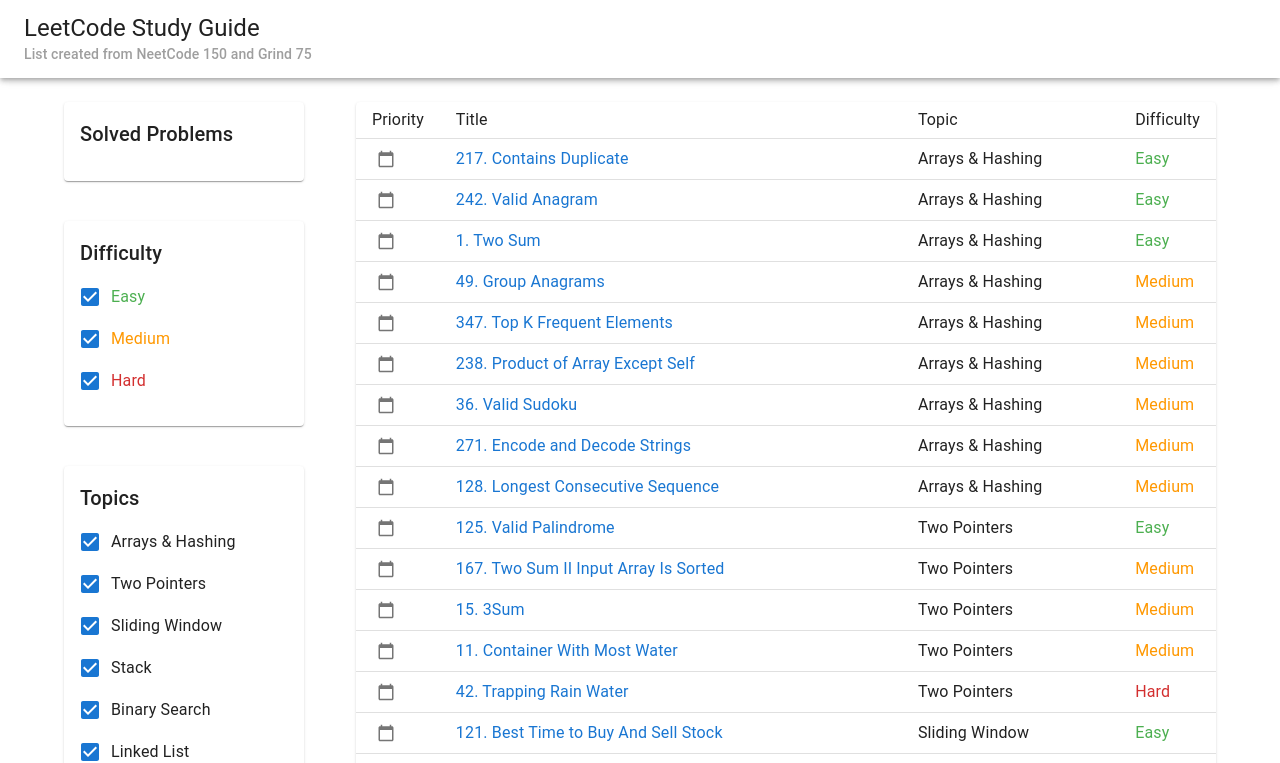
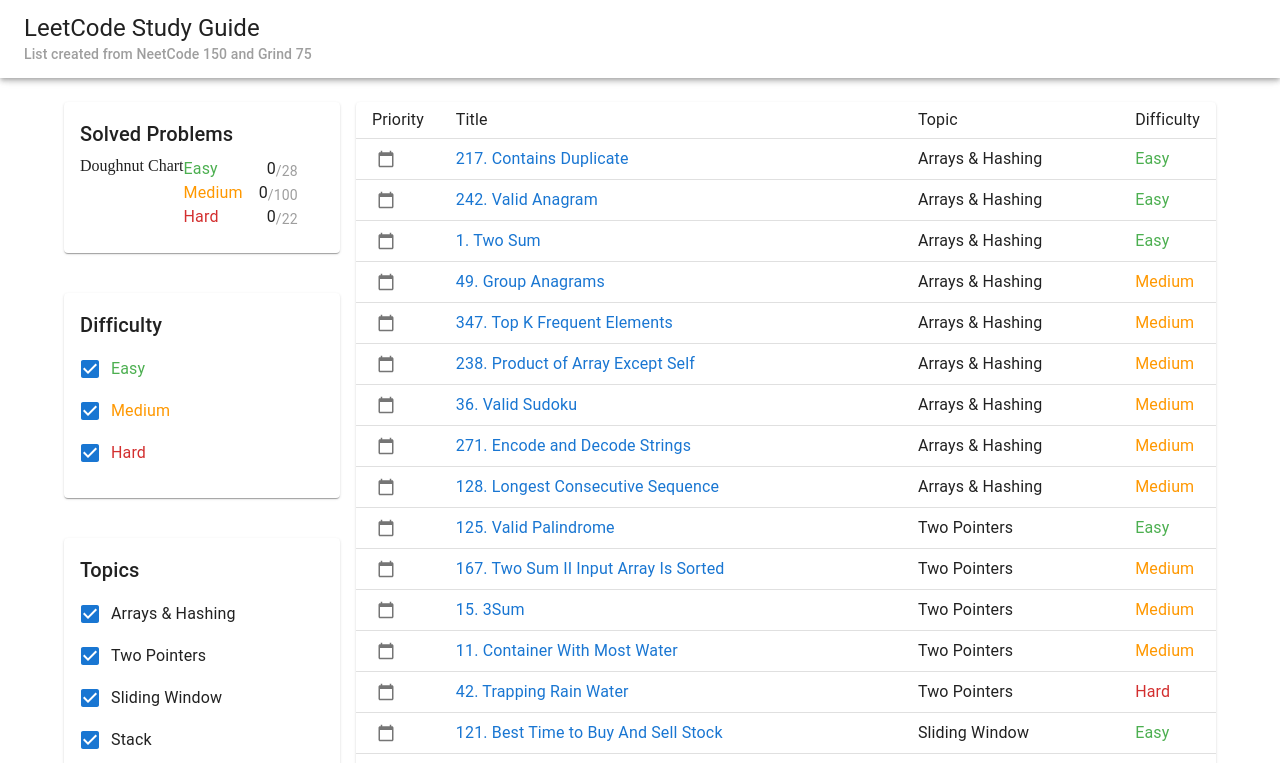
Before and after one commit to yamakenth/leetcode-study-guide, a React (Create React App) app: page / in a window 1280 px wide. Shown: the top 763 px of the page. Built offline with nearby package versions, Linux system fonts and the light colour scheme.

Commit message:
Add feature to display number of problems solved

```diff
--- a/src/App.tsx
+++ b/src/App.tsx
@@ -1,12 +1,13 @@
 import Table from "./components/Table";
 import Header from "./containers/Header";
-import Cards from "./containers/CardContainer";
+import CardContainer from "./containers/CardContainer";
 import { Container, Grid } from "@mui/material";
 import questionJSON from "./data/question-list.json";
 import Question, { Difficulty, Priority } from "./types/Question";
 import createQuestions from "./utils/createQuestions";
 import useLocalStorageState from "./hooks/useLocalStorageState";
 import createTopicList from "./utils/createTopicList";
+import calculateQuestionsSolved from "./utils/calculateQuestionsSovled";
 
 const initialQuestions = createQuestions(questionJSON);
 const initialDifficultyFilter: Difficulty[] = ["easy", "medium", "hard"];
@@ -50,12 +51,13 @@
       <Container sx={{ padding: "24px 0" }}>
         <Grid container spacing={2}>
           <Grid item xs={12} md={3}>
-            <Cards
+            <CardContainer
               difficultyFilter={difficultyFilter}
               topicList={topicList}
               topicFilter={topicFilter}
               filterByDifficulties={filterByDifficulty}
               filterByTopics={filterByTopics}
+              questionsSolved={calculateQuestionsSolved(questions)}
             />
           </Grid>
           <Grid item xs={12} md={9}>
--- a/src/components/Card.tsx
+++ b/src/components/Card/Card.tsx
@@ -6,7 +6,7 @@
 
 export default function Card({ children, ...props }: CardProps = {}) {
   return (
-    <MaterialCard sx={{ maxWidth: 240, marginBottom: 4 }} {...props}>
+    <MaterialCard sx={{ marginBottom: 4 }} {...props}>
       <CardContent>{children}</CardContent>
     </MaterialCard>
   );
--- a/src/components/DifficultyCheckboxCard.tsx
+++ b/src/components/Card/DifficultyCheckboxCard.tsx
@@ -5,10 +5,10 @@
   Typography,
 } from "@mui/material";
 import Card from "./Card";
-import getDifficultyColor from "../utils/getDifficultyColor";
-import { Difficulty } from "../types/Question";
+import getDifficultyColor from "../../utils/getDifficultyColor";
+import { Difficulty } from "../../types/Question";
 import { ChangeEvent } from "react";
-import stringToTitleCase from "../utils/stringToTitleCase";
+import stringToTitleCase from "../../utils/stringToTitleCase";
 
 interface DifficultyCheckboxCardProps {
   difficultyFilter: Difficulty[];
--- /dev/null
+++ b/src/components/Card/QuestionsSolvedCard.tsx
@@ -0,0 +1,50 @@
+import { Box, Typography } from "@mui/material";
+import QuestionSolved from "../../types/QuestionSolved";
+import Card from "./Card";
+import getDifficultyColor from "../../utils/getDifficultyColor";
+import { grey } from "@mui/material/colors";
+import { Difficulty } from "../../types/Question";
+import stringToTitleCase from "../../utils/stringToTitleCase";
+
+interface QuestionsSolvedCardProps {
+  questionsSolved: QuestionSolved;
+}
+
+const difficulties: Difficulty[] = ["easy", "medium", "hard"];
+
+export default function QuestionsSolvedCard({
+  questionsSolved,
+}: QuestionsSolvedCardProps) {
+  return (
+    <Card>
+      <Typography variant="h6" component="h2" gutterBottom>
+        Solved Problems
+      </Typography>
+      <Box display="flex">
+        <Box>Doughnut Chart</Box>
+        <Box>
+          {difficulties.map((difficulty) => (
+            <Box
+              key={difficulty}
+              display="flex"
+              gap={2}
+              justifyContent="space-between"
+            >
+              <Typography color={getDifficultyColor(difficulty)}>
+                {stringToTitleCase(difficulty)}
+              </Typography>
+              <Box display="flex" alignItems="flex-end">
+                <Typography variant="body1">
+                  {questionsSolved[difficulty].solved}
+                </Typography>
+                <Typography variant="body2" sx={{ color: grey[500] }}>
+                  /{questionsSolved[difficulty].total}
+                </Typography>
+              </Box>
+            </Box>
+          ))}
+        </Box>
+      </Box>
+    </Card>
+  );
+}
--- a/src/components/TopicCheckboxCard.tsx
+++ b/src/components/Card/TopicCheckboxCard.tsx
@@ -5,7 +5,7 @@
   Typography,
 } from "@mui/material";
 import Card from "./Card";
-import stringToTitleCase from "../utils/stringToTitleCase";
+import stringToTitleCase from "../../utils/stringToTitleCase";
 import { ChangeEvent } from "react";
 
 interface TopicCheckboxCardProps {
--- a/src/containers/CardContainer.tsx
+++ b/src/containers/CardContainer.tsx
@@ -1,8 +1,9 @@
-import { Grid, Typography } from "@mui/material";
-import Card from "../components/Card";
-import DifficultyCheckboxCard from "../components/DifficultyCheckboxCard";
+import { Grid } from "@mui/material";
+import DifficultyCheckboxCard from "../components/Card/DifficultyCheckboxCard";
 import { Difficulty } from "../types/Question";
-import TopicCheckboxCard from "../components/TopicCheckboxCard";
+import TopicCheckboxCard from "../components/Card/TopicCheckboxCard";
+import QuestionSolved from "../types/QuestionSolved";
+import QuestionsSolvedCard from "../components/Card/QuestionsSolvedCard";
 
 interface CardContainerProps {
   difficultyFilter: Difficulty[];
@@ -10,6 +11,7 @@
   topicFilter: string[];
   filterByDifficulties: (difficulties: Difficulty[]) => void;
   filterByTopics: (topics: string[]) => void;
+  questionsSolved: QuestionSolved;
 }
 
 export default function CardContainer({
@@ -18,15 +20,12 @@
   topicFilter,
   filterByTopics,
   filterByDifficulties,
+  questionsSolved,
 }: CardContainerProps) {
   return (
     <Grid container spacing={1}>
       <Grid item xs={4} md={12}>
-        <Card>
-          <Typography variant="h6" component="h2" gutterBottom>
-            Solved Problems
-          </Typography>
-        </Card>
+        <QuestionsSolvedCard questionsSolved={questionsSolved} />
       </Grid>
       <Grid item xs={4} md={12}>
         <DifficultyCheckboxCard
--- /dev/null
+++ b/src/types/QuestionSolved.ts
@@ -0,0 +1,10 @@
+export interface QuestionSolvedEntry {
+  total: number;
+  solved: number;
+}
+
+export default interface QuestionSolved {
+  easy: QuestionSolvedEntry;
+  medium: QuestionSolvedEntry;
+  hard: QuestionSolvedEntry;
+}
--- /dev/null
+++ b/src/utils/calculateQuestionsSovled.ts
@@ -0,0 +1,19 @@
+import Question from "../types/Question";
+import QuestionSolved from "../types/QuestionSolved";
+
+export default function calculateQuestionsSolved(
+  questions: Question[]
+): QuestionSolved {
+  const res: QuestionSolved = {
+    easy: { total: 0, solved: 0 },
+    medium: { total: 0, solved: 0 },
+    hard: { total: 0, solved: 0 },
+  };
+  questions.forEach((question) => {
+    res[question.difficulty].total++;
+    if (question.priority !== null) {
+      res[question.difficulty].solved++;
+    }
+  });
+  return res;
+}
```
